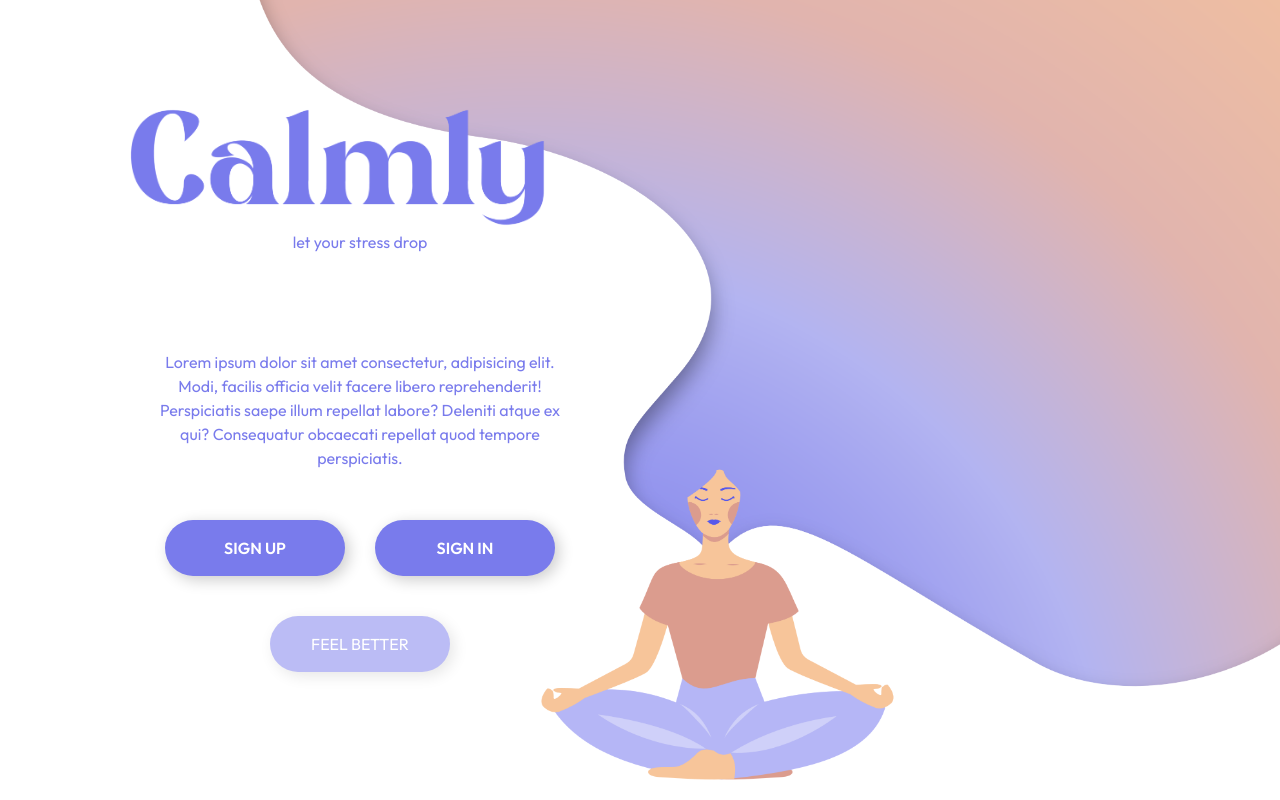
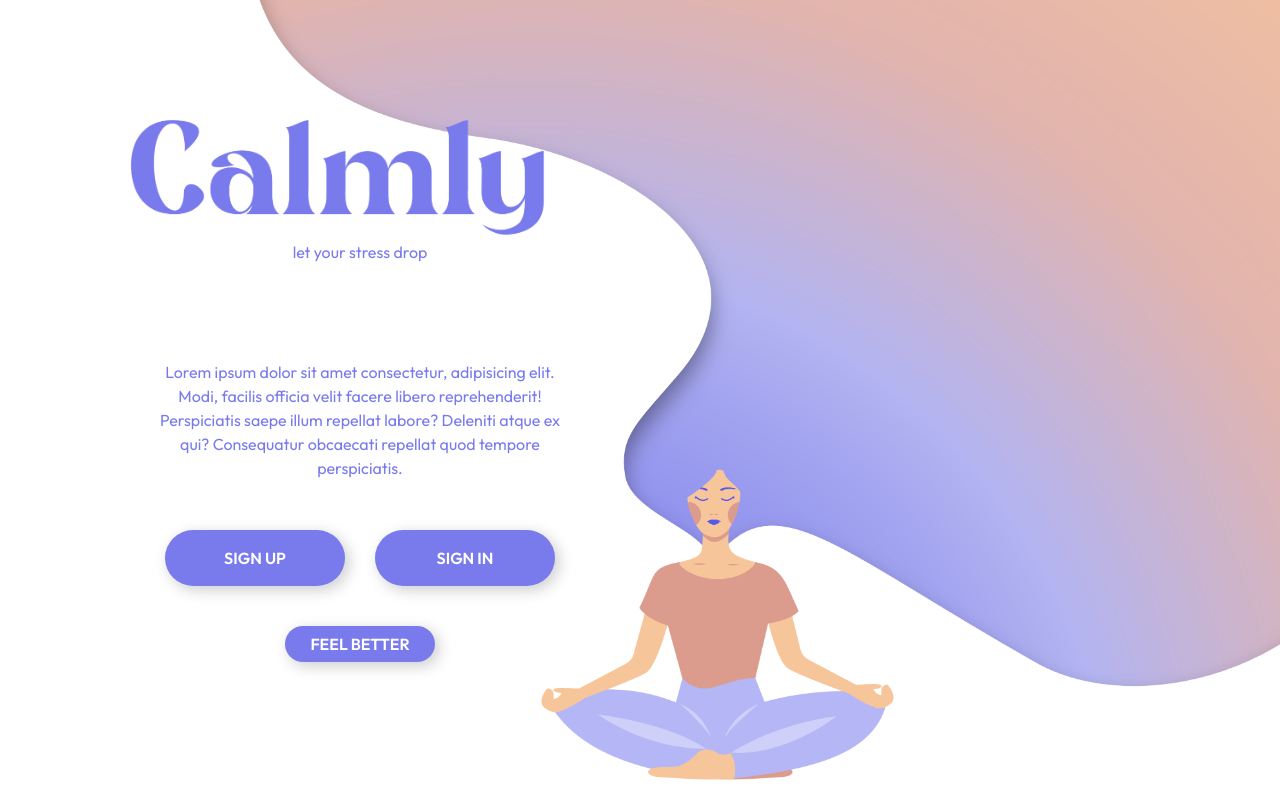
Before and after one commit to infoshareacademy/jfddr9-calmly, a React (Vite) app: page /#/ in a window 1280 px wide. Built offline with nearby package versions, Linux system fonts and the light colour scheme; no server answers; what survey-react-ui would draw is missing.

Commit message:
ladning page smaller button

```diff
--- a/src/routes/LandingPage/LandingPage.styles.ts
+++ b/src/routes/LandingPage/LandingPage.styles.ts
@@ -67,3 +67,31 @@ export const Button = styled.div`
     transform: scale(99%);
   }
 `;
+
+export const ButtonSmaller = styled.div`
+  cursor: pointer;
+  width: 150px;
+  height: 36px;
+  border-radius: 50px;
+  background: #797bec;
+  display: flex;
+  justify-content: center;
+  align-items: center;
+  color: #fff;
+  text-transform: uppercase;
+  font-weight: 600;
+  margin-bottom: 40px;
+  font-size: 16px;
+  box-shadow: 4px 4px 15px rgba(0, 0, 0, 0.2);
+
+  &:hover {
+    transition: 0.3s ease-in;
+    opacity: 0.9;
+    transform: scale(103%);
+  }
+
+  &:active {
+    transition: 0.1s ease-in;
+    transform: scale(99%);
+  }
+`;
--- a/src/routes/LandingPage/LandingPage.tsx
+++ b/src/routes/LandingPage/LandingPage.tsx
@@ -34,12 +34,9 @@ export const LandingPage = () => {
             SIGN IN
           </Styled.Button>
         </Styled.WrapperButtons>
-        <Styled.Button
-          style={{ fontWeight: 400, opacity: 0.5 }}
-          onClick={() => navigate("/feelbetter")}
-        >
+        <Styled.ButtonSmaller onClick={() => navigate("/feelbetter")}>
           FEEL BETTER
-        </Styled.Button>
+        </Styled.ButtonSmaller>
       </Styled.WrapperContent>
     </Styled.Wrapper>
   );
```
